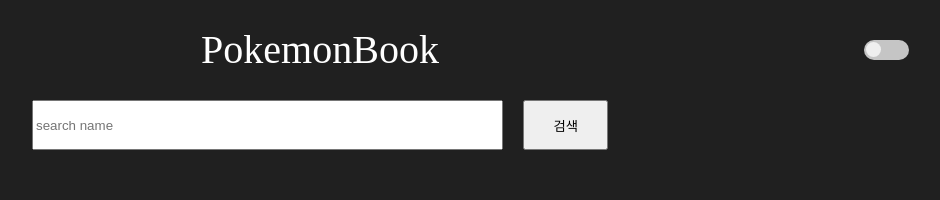
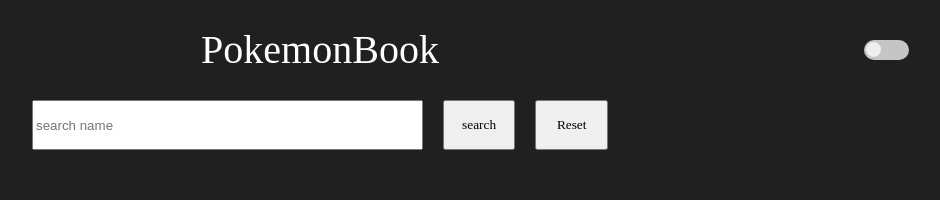
Before and after one commit to slobbie/PokemonCardBooks, a React (Create React App) app: page / in a window 1280 px wide. Shown: the top 200 px of the page, without its empty margins (320-1260 px from the left). Built offline with nearby package versions, Linux system fonts and the light colour scheme; no server answers.

Commit message:
:recycle: Refactor 검색기능 수정, 리셋 버튼 추가

```diff
--- a/src/components/Card.tsx
+++ b/src/components/Card.tsx
@@ -1,5 +1,5 @@
 import { Link } from 'react-router-dom';
-import { Data, SearchData } from '../atom';
+import { Data, SearchData, Toggle } from '../atom';
 import { useRecoilValue } from 'recoil';
 import styled from 'styled-components';
 import PokeBall from '../assets/pokeball.svg';
@@ -19,8 +19,11 @@
 const Cards = ({ scrollEnd, ToggleData }: any) => {
   const data: any = useRecoilValue(Data);
   const SeachData: any = useRecoilValue(SearchData);
+  const ToggleValue = useRecoilValue(Toggle);
+  console.log(ToggleValue);
   return (
     <CardBox>
+      {ToggleValue ? (
         <>
           {SeachData.map((item: IPokemoms) => {
             return (
@@ -36,6 +39,9 @@
               </Link>
             );
           })}
+        </>
+      ) : (
+        <>
           {data.map((item: IPokemoms) => {
             return (
               <Link to={`/detail/${item.id}`} key={item.id}>
@@ -51,6 +57,7 @@
             );
           })}
         </>
+      )}
       <div ref={scrollEnd}></div>
     </CardBox>
   );
--- a/src/components/Search.tsx
+++ b/src/components/Search.tsx
@@ -1,5 +1,5 @@
 import { useRecoilState, useRecoilValue } from 'recoil';
-import { SearchData, Data } from '../atom';
+import { SearchData, Data, Toggle } from '../atom';
 import styled from 'styled-components';
 import React, { useState } from 'react';
 
@@ -8,6 +8,7 @@
   const [count, setCount] = useState(9);
   const data: any = useRecoilValue(Data);
   const search: any = document.getElementById('search');
+  const [toggleValue, setToggleValue] = useRecoilState(Toggle);
 
   const [searchTerm, setSearchTerm] = useState('');
 
@@ -16,6 +17,7 @@
     const searchData = data.filter(({ name }: any) => name === search.value);
     if (searchData) {
       setSearchData(searchData);
+      setToggleValue(true);
     }
     if (searchData.length === 0) {
       alert('항목없음');
@@ -33,6 +35,10 @@
       setCount(9);
     }
   };
+
+  const onReset = (e: React.MouseEvent<HTMLElement>) => {
+    setToggleValue(false);
+  };
   return (
     <>
       <SearchBar>
@@ -43,7 +49,8 @@
           id='search'
           type='text'
         />
-        <Btn onClick={onSearch}>검색</Btn>
+        <Btn onClick={onSearch}>search</Btn>
+        <Btn onClick={onReset}>Reset</Btn>
       </SearchBar>
     </>
   );
@@ -64,4 +71,5 @@
 const Btn = styled.button`
   margin-left: 20px;
   width: 100px;
+  font-family: 'Press Start 2P', cursive;
 `;
```
Lines whose indentation alone changed are shown as unchanged.
